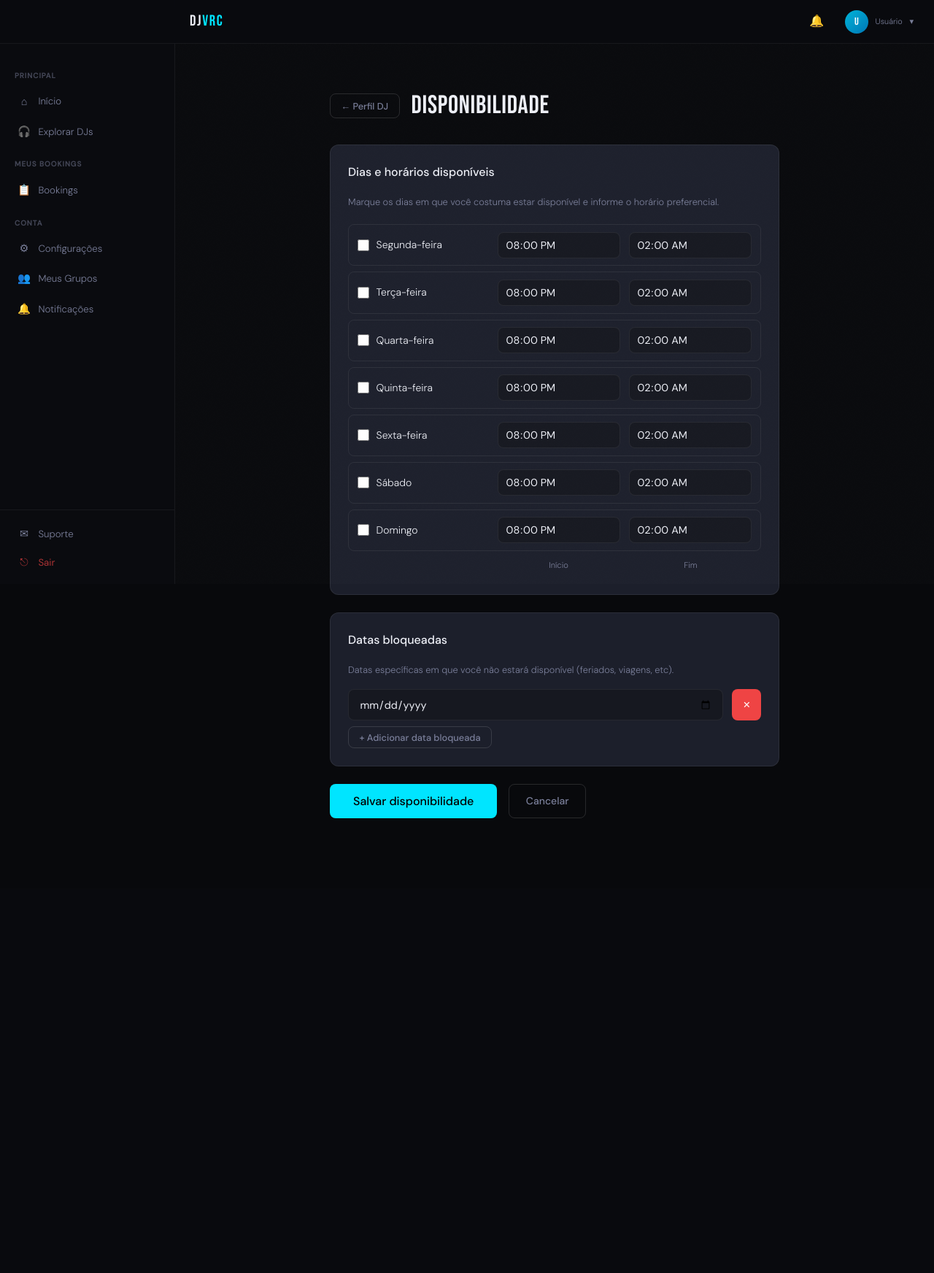
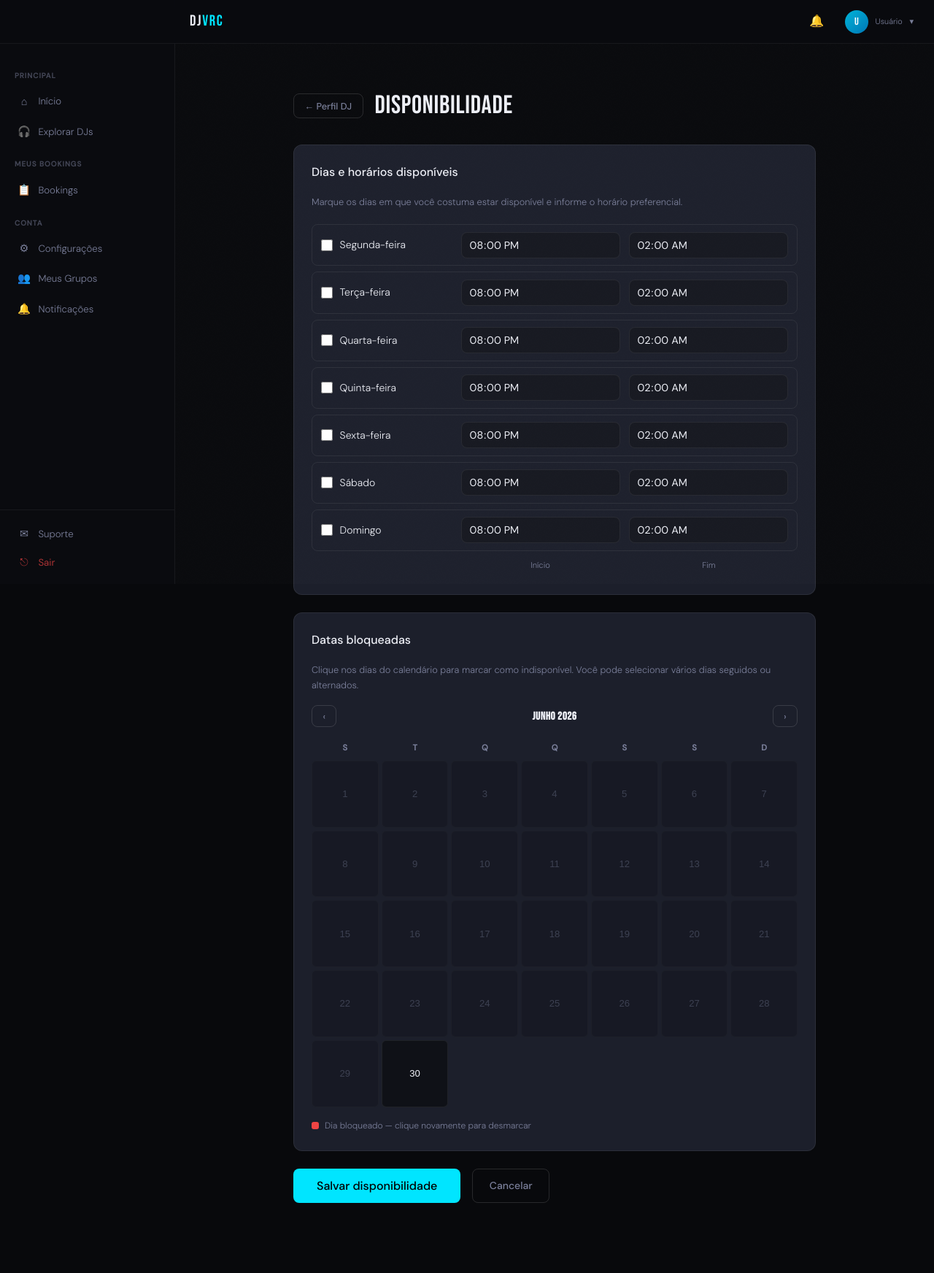
Before and after one commit to gianpelisser/DJVRC_Booking_Frontend, a Flask app: template templates/djs/availability.html in a window 1280 px wide. Shown: the whole page at 73% size. Before the commit the page ends 1121 px from the top, so only its background shows below. Run offline with Flask 3, Linux system fonts and the light colour scheme; the template is opened without the code that fills it, so the values that code supplies are empty.

Commit message:
ver: 1.0.1.10 feat: calendário de bloqueios, duração em h/min e melhorias na agenda
- Disponibilidade: substitui inputs de data avulsos por calendário navegável
  com seleção múltipla de dias (consecutivos ou alternados)
- Bloqueia criação de bloqueios em datas passadas (API + validação visual)
- Remove automaticamente bloqueios expirados ao carregar perfil do DJ
- Booking em dia bloqueado: permitido, mas exibe aviso visual ao contratante
- Duração: novo seletor horas (0-12) + minutos (00/15/30/45) compartilhado
  entre tela de booking e Minha Agenda (partials/duration_select.html)
- Notificações Discord exibem duração formatada (1h 30min) em vez de minutos
  brutos via _fmt_duracao()
- Edição de perfil DJ: adiciona dica de hospedagem de imagem com link Imgur

```diff
--- a/app/djs/routes.py
+++ b/app/djs/routes.py
@@ -217,11 +217,14 @@ def my_agenda():
 @dj_required
 def add_agenda_entry():
     form = request.form
+    dur_h = int(form.get("duration_hours", 1) or 0)
+    dur_m = int(form.get("duration_minutes_extra", 0) or 0)
+    total_min = (dur_h * 60 + dur_m) or 60
     payload = {
         "event_name":       form.get("event_name", "").strip(),
         "event_date":       form.get("event_date", ""),
         "event_time":       form.get("event_time", ""),
-        "duration_minutes": int(form.get("duration_minutes", 60) or 60),
+        "duration_minutes": total_min,
         "platform":         form.get("platform", "").strip() or None,
         "description":      form.get("description", "").strip() or None,
         "is_private":       bool(form.get("is_private")),
--- a/templates/djs/agenda.html
+++ b/templates/djs/agenda.html
@@ -53,7 +53,7 @@
           </div>
           <div style="font-size:.8rem; color:var(--muted); display:flex; gap:1rem; flex-wrap:wrap;">
             <span>🕐 {{ entry.event_time[:5] }}</span>
-            {% if entry.duration_minutes %}<span>⏱ {{ entry.duration_minutes }}min</span>{% endif %}
+            {% if entry.duration_minutes %}<span>⏱ {{ entry.duration_minutes | duracao }}</span>{% endif %}
             {% if entry.platform %}<span>🎮 {{ entry.platform }}</span>{% endif %}
           </div>
           {% if entry.description %}
--- a/templates/djs/availability.html
+++ b/templates/djs/availability.html
@@ -6,7 +6,7 @@
   (3,"Quinta-feira"),  (4,"Sexta-feira"), (5,"Sábado"), (6,"Domingo")
 ] %}
 
-{# Indexa disponibilidade salva por weekday para fácil acesso #}
+{# Indexa disponibilidade salva por weekday #}
 {% set saved = {} %}
 {% for a in availability if a.weekday is not none %}
   {% if saved.update({a.weekday: a}) %}{% endif %}
@@ -15,7 +15,7 @@
 {% set blocked_dates = availability | selectattr("blocked_date") | list %}
 
 {% block content %}
-<div class="container" style="max-width:680px; padding-top:2rem; padding-bottom:4rem;">
+<div class="container" style="max-width:780px; padding-top:2rem; padding-bottom:4rem;">
 
   <div style="display:flex; align-items:center; gap:1rem; margin-bottom:2rem; flex-wrap:wrap;">
     <a href="{{ url_for('djs.my_profile') }}" class="btn btn-ghost btn-sm">← Perfil DJ</a>
@@ -24,6 +24,7 @@
 
   <form method="post" id="availForm">
 
+    <!-- Dias da semana -->
     <div class="card mb-3">
       <div class="card-title mb-2">Dias e horários disponíveis</div>
       <p style="font-size:.8rem; color:var(--muted); margin-bottom:1.25rem;">
@@ -65,31 +66,31 @@
       </div>
     </div>
 
+    <!-- Datas bloqueadas — calendário -->
     <div class="card mb-3">
       <div class="card-title mb-2">Datas bloqueadas</div>
       <p style="font-size:.8rem; color:var(--muted); margin-bottom:1rem;">
-        Datas específicas em que você não estará disponível (feriados, viagens, etc).
+        Clique nos dias do calendário para marcar como indisponível. Você pode selecionar
+        vários dias seguidos ou alternados.
       </p>
-      <div id="blockedDates">
-        {% if blocked_dates %}
-          {% for b in blocked_dates %}
-            <div style="display:flex; gap:.75rem; margin-bottom:.5rem;" class="blocked-row">
-              <input type="date" name="blocked_date[]" value="{{ b.blocked_date }}" class="form-input" />
-              <button type="button" class="btn btn-danger btn-sm"
-                      onclick="this.parentElement.remove()">✕</button>
-            </div>
-          {% endfor %}
-        {% else %}
-          <div style="display:flex; gap:.75rem; margin-bottom:.5rem;" class="blocked-row">
-            <input type="date" name="blocked_date[]" class="form-input" />
-            <button type="button" class="btn btn-danger btn-sm"
-                    onclick="this.parentElement.remove()">✕</button>
-          </div>
-        {% endif %}
+
+      <!-- Navegação do mês -->
+      <div style="display:flex; align-items:center; justify-content:space-between; margin-bottom:.85rem;">
+        <button type="button" class="btn btn-ghost btn-sm" id="prevMonth">‹</button>
+        <div id="calTitle" style="font-weight:600; font-size:.95rem; font-family:var(--font-d); letter-spacing:.5px;"></div>
+        <button type="button" class="btn btn-ghost btn-sm" id="nextMonth">›</button>
       </div>
-      <button type="button" class="btn btn-ghost btn-sm" onclick="addBlockedDate()">
-        + Adicionar data bloqueada
-      </button>
+
+      <!-- Grade do calendário -->
+      <div id="calGrid" style="display:grid; grid-template-columns:repeat(7,1fr); gap:4px; margin-bottom:1rem;"></div>
+
+      <div style="font-size:.75rem; color:var(--muted); display:flex; align-items:center; gap:.5rem;">
+        <span style="width:10px; height:10px; border-radius:3px; background:var(--danger); display:inline-block;"></span>
+        Dia bloqueado — clique novamente para desmarcar
+      </div>
+
+      <!-- Inputs hidden enviados no submit -->
+      <div id="blockedInputsContainer"></div>
     </div>
 
     <div style="display:flex; gap:1rem;">
@@ -110,14 +111,105 @@ function toggleDay(cb) {
   row.style.background  = cb.checked ? 'rgba(0,229,255,.04)' : 'transparent';
 }
 
-function addBlockedDate() {
-  const container = document.getElementById('blockedDates');
-  const div = document.createElement('div');
-  div.className = 'blocked-row';
-  div.style.cssText = 'display:flex; gap:.75rem; margin-bottom:.5rem;';
-  div.innerHTML = '<input type="date" name="blocked_date[]" class="form-input" />' +
-                  '<button type="button" class="btn btn-danger btn-sm" onclick="this.parentElement.remove()">✕</button>';
-  container.appendChild(div);
+// ── Calendário de bloqueios ──────────────────────────────────────────────
+const BLOCKED_INITIAL = {{ blocked_dates | map(attribute='blocked_date') | list | tojson }};
+let blockedSet = new Set(BLOCKED_INITIAL);
+
+const todayStr = new Date().toISOString().slice(0, 10);
+let viewYear, viewMonth; // viewMonth: 0-11
+
+(function initView() {
+  const now = new Date();
+  viewYear = now.getFullYear();
+  viewMonth = now.getMonth();
+})();
+
+const MESES = ['Janeiro','Fevereiro','Março','Abril','Maio','Junho','Julho','Agosto','Setembro','Outubro','Novembro','Dezembro'];
+const DIAS_SEMANA = ['S','T','Q','Q','S','S','D'];
+
+function pad(n) { return String(n).padStart(2, '0'); }
+
+function renderCalendar() {
+  const grid = document.getElementById('calGrid');
+  const title = document.getElementById('calTitle');
+  title.textContent = `${MESES[viewMonth]} ${viewYear}`;
+  grid.innerHTML = '';
+
+  // Cabeçalho dos dias da semana (Seg-Dom)
+  const semanaLabels = ['S','T','Q','Q','S','S','D'];
+  semanaLabels.forEach(l => {
+    const el = document.createElement('div');
+    el.textContent = l;
+    el.style.cssText = 'text-align:center; font-size:.7rem; color:var(--muted); padding:.3rem 0; font-weight:600;';
+    grid.appendChild(el);
+  });
+
+  // Primeiro dia do mês (ajustado para semana começar Segunda)
+  const firstDay = new Date(viewYear, viewMonth, 1);
+  let startOffset = firstDay.getDay() - 1; // 0=Dom vira -1
+  if (startOffset < 0) startOffset = 6;
+
+  const daysInMonth = new Date(viewYear, viewMonth + 1, 0).getDate();
+
+  // Espaços vazios antes do dia 1
+  for (let i = 0; i < startOffset; i++) {
+    const empty = document.createElement('div');
+    grid.appendChild(empty);
+  }
+
+  for (let d = 1; d <= daysInMonth; d++) {
+    const dateStr = `${viewYear}-${pad(viewMonth + 1)}-${pad(d)}`;
+    const isPast = dateStr < todayStr;
+    const isBlocked = blockedSet.has(dateStr);
+
+    const cell = document.createElement('button');
+    cell.type = 'button';
+    cell.textContent = d;
+    cell.disabled = isPast;
+    cell.style.cssText = `
+      aspect-ratio:1; border-radius:6px; border:1px solid var(--border);
+      font-size:.82rem; cursor:${isPast ? 'not-allowed' : 'pointer'};
+      background:${isBlocked ? 'var(--danger)' : 'var(--bg2)'};
+      color:${isPast ? 'var(--muted)' : (isBlocked ? '#fff' : 'var(--text)')};
+      opacity:${isPast ? '.35' : '1'};
+      transition:background .15s;
+    `;
+    if (!isPast) {
+      cell.addEventListener('click', () => {
+        if (blockedSet.has(dateStr)) blockedSet.delete(dateStr);
+        else blockedSet.add(dateStr);
+        renderCalendar();
+        syncHiddenInputs();
+      });
+    }
+    grid.appendChild(cell);
+  }
 }
+
+function syncHiddenInputs() {
+  const container = document.getElementById('blockedInputsContainer');
+  container.innerHTML = '';
+  blockedSet.forEach(dateStr => {
+    const input = document.createElement('input');
+    input.type = 'hidden';
+    input.name = 'blocked_date[]';
+    input.value = dateStr;
+    container.appendChild(input);
+  });
+}
+
+document.getElementById('prevMonth').addEventListener('click', () => {
+  viewMonth--;
+  if (viewMonth < 0) { viewMonth = 11; viewYear--; }
+  renderCalendar();
+});
+document.getElementById('nextMonth').addEventListener('click', () => {
+  viewMonth++;
+  if (viewMonth > 11) { viewMonth = 0; viewYear++; }
+  renderCalendar();
+});
+
+renderCalendar();
+syncHiddenInputs();
 </script>
 {% endblock %}
--- a/templates/djs/edit_profile.html
+++ b/templates/djs/edit_profile.html
@@ -125,6 +125,12 @@
                  value="{{ profile.banner_url or '' }}" placeholder="https://..." />
           <div class="form-hint">Recomendado: 1200×300px</div>
         </div>
+      </div>
+      <div style="font-size:.78rem; color:var(--muted); margin-top:.5rem; padding:.6rem .85rem;
+                  background:var(--bg); border-radius:var(--radius-sm); border:1px solid var(--border);">
+        💡 Dica: utilize uma imagem pública (PNG, JPG ou WEBP). Caso não possua um local para
+        hospedar a imagem, recomendamos utilizar o
+        <a href="https://imgur.com/" target="_blank" rel="noopener" style="color:var(--accent);">Imgur</a>.
       </div>
     </div>
 
--- a/templates/djs/profile.html
+++ b/templates/djs/profile.html
@@ -249,7 +249,7 @@
             </div>
             <div style="font-size:.75rem; color:var(--muted);">
               {{ entry.event_time[:5] }}
-              {% if entry.duration_minutes %} · {{ entry.duration_minutes }}min{% endif %}
+              {% if entry.duration_minutes %} · {{ entry.duration_minutes | duracao }}{% endif %}
               {% if entry.platform %} · {{ entry.platform }}{% endif %}
             </div>
           </div>
```
Also changed, not shown: templates/bookings/new.html (+19 -35 lines), templates/djs/my_agenda.html (+7 -5 lines).
